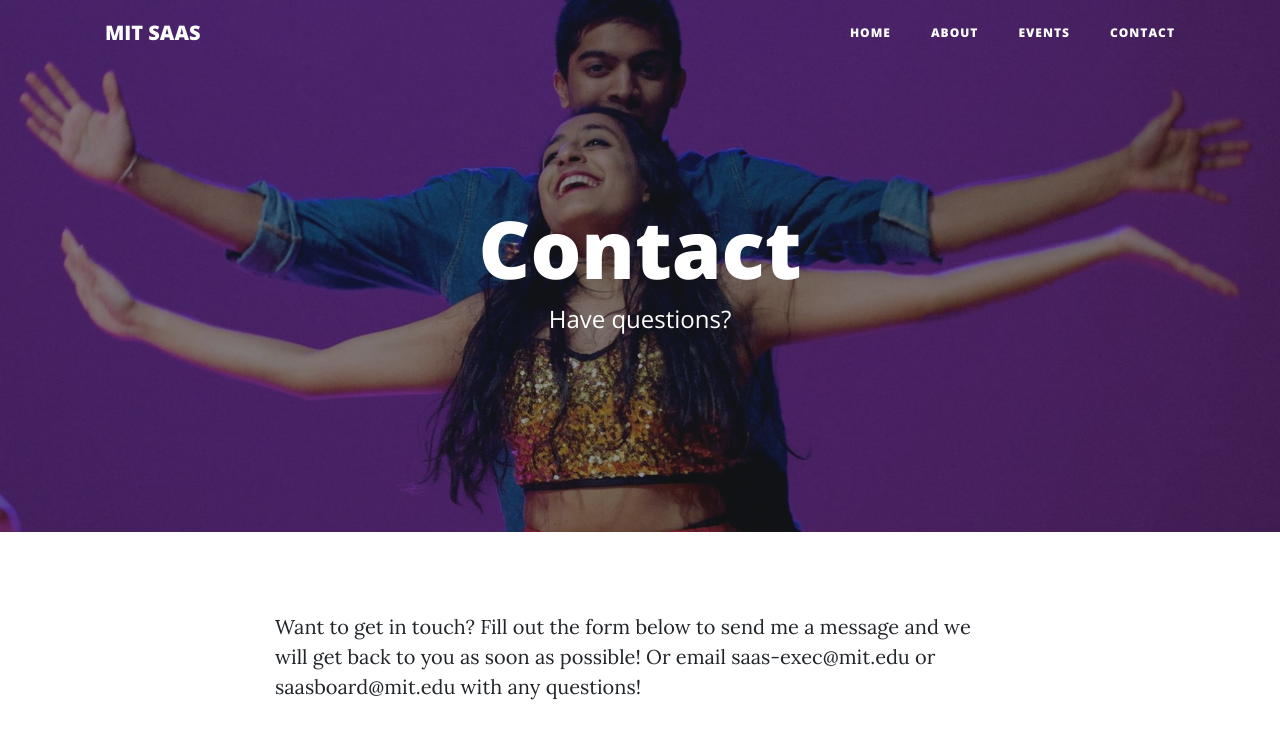
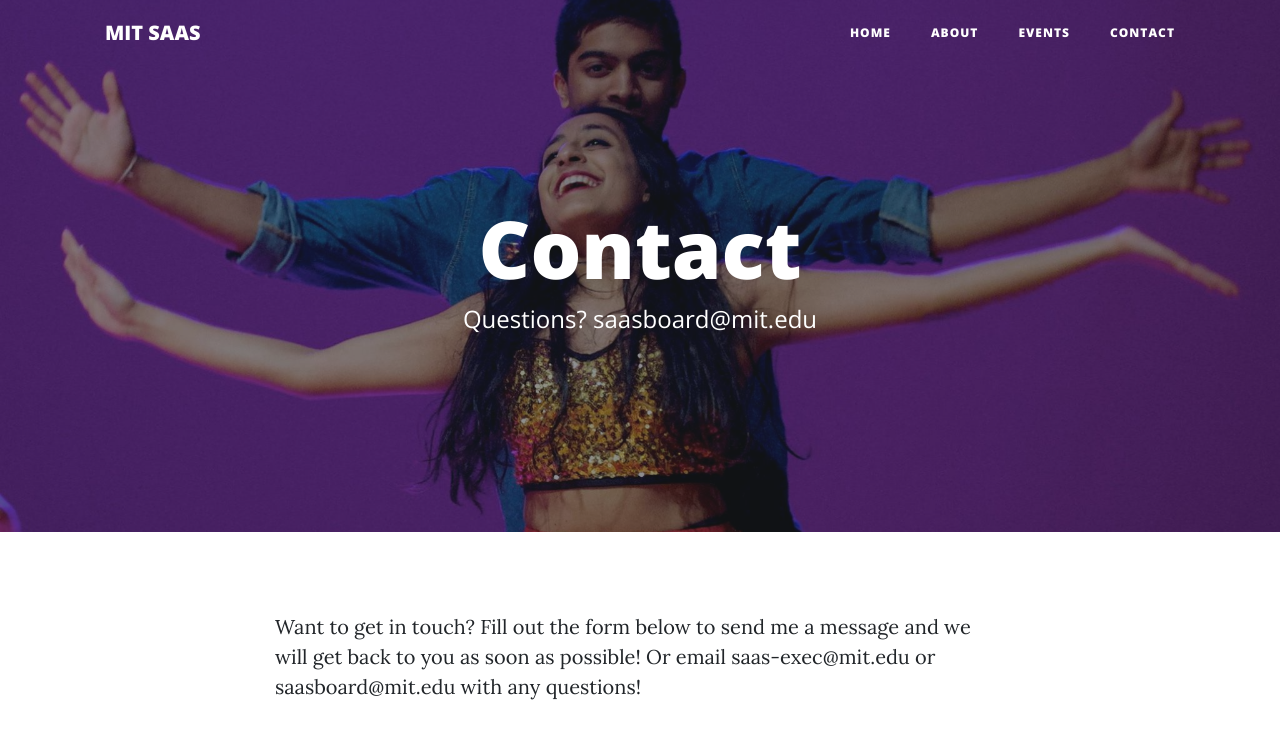
Before and after one commit to pkarnati2004/saas-website, a website: page contact.html in a window 1280 px wide. Shown: the top 729 px of the page. Drawn offline with nearby package versions, Linux system fonts and the light colour scheme.

Commit message:
contact form

```diff
--- a/contact.html
+++ b/contact.html
@@ -60,7 +60,7 @@
                 <div class="col-lg-8 col-md-10 mx-auto">
                     <div class="page-heading">
                         <h1>Contact</h1>
-                        <span class="subheading">Have questions?</span>
+                        <span class="subheading">Questions? saasboard@mit.edu</span>
                     </div>
                 </div>
             </div>
```
